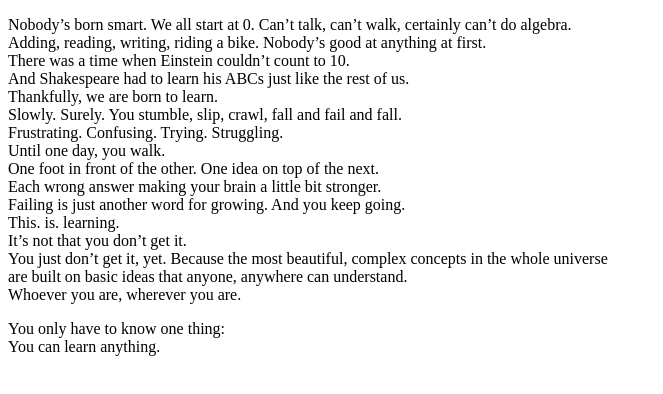
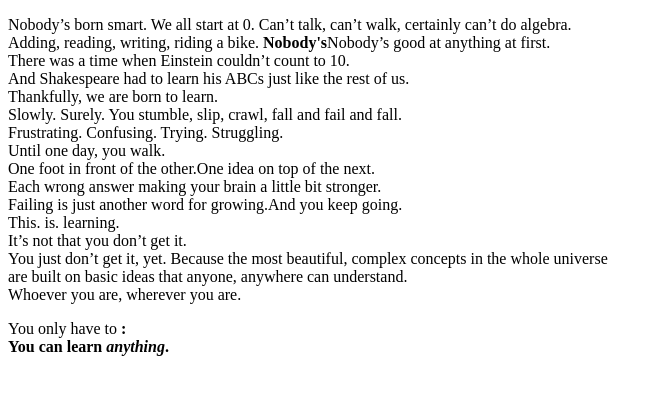
Before and after one commit to laadypradaa/1-2-HTML-Text-Emphasis, a plain HTML site: page index.html in a window 1280 px wide. Shown: the whole page, without its empty margins (0-663 px from the left). Drawn offline with Linux system fonts and the light colour scheme.

Commit message:
Update change text

```diff
--- a/index.html
+++ b/index.html
@@ -7,17 +7,17 @@
     <body>
       <p>
         Nobody’s born smart. We all start at 0. Can’t talk, can’t walk, certainly can’t do algebra.<br>
-        Adding, reading, writing, riding a bike. Nobody’s good at anything at first.<br>
+        Adding, reading, writing, riding a bike. <strong>Nobody's</strong>Nobody’s good at anything at first.<br>
         There was a time when Einstein couldn’t count to 10.<br>
         And Shakespeare had to learn his ABCs just like the rest of us.<br>
         Thankfully, we are born to learn.<br>
         Slowly. Surely. You stumble, slip, crawl, fall and fail and fall.<br>
         Frustrating. Confusing. Trying. Struggling.<br>
         Until one day, you walk.<br>
-        One foot in front of the other. One idea on top of the next.<br>
+        One foot in front of the other.One idea on top of the next.<br>
         Each wrong answer making your brain a little bit stronger.<br>
-        Failing is just another word for growing. And you keep going.<br>
-        This. is. learning.<br>
+        Failing is just another word for growing.And you keep going.<br>
+        This. is. learning</strong>.<br>
         It’s not that you don’t get it. <br>
         You just don’t get it, yet.
         Because the most beautiful, complex concepts in the whole universe<br>
@@ -25,8 +25,8 @@
         Whoever you are, wherever you are.<br>
         </p>
         <p>
-        You only have to know one thing:<br>
-        You can learn anything.
+        You only have to <strong one things </strong>:<br>
+        You can learn <em>anything</em>.
         </p>
     </body>
 </html>
```
